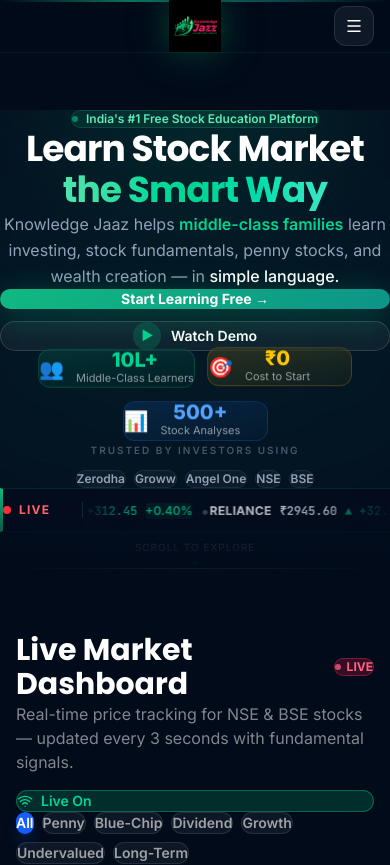
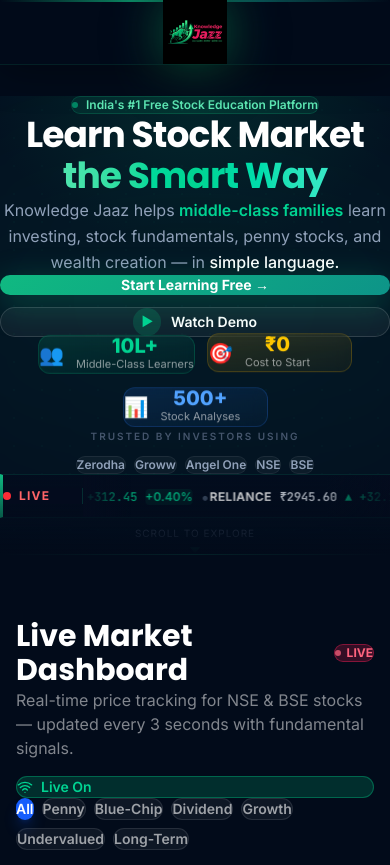
Before and after one commit to vishnuvamsi123/knowledge-jaaz, a Next.js app: page / in a window 390 px wide. Shown: the top 865 px of the page. Built offline with nearby package versions, Linux system fonts and the light colour scheme.

Commit message:
feat: header - logo only, full width centered, removed all nav links and buttons

```diff
--- a/src/components/layout/Header.tsx
+++ b/src/components/layout/Header.tsx
@@ -1,206 +1,51 @@
 'use client';
 
-import React, { useState, useEffect } from 'react';
-import { motion, AnimatePresence } from 'framer-motion';
-import { Menu, X } from 'lucide-react';
-
-const NAV_LINKS = [
-  { label: 'Home',         href: '#home' },
-  { label: 'Learn',        href: '#learn' },
-  { label: 'Markets',      href: '#markets' },
-  { label: 'Stocks',       href: '#stocks' },
-  { label: 'Analyzer',     href: '#analyzer' },
-  { label: 'AI Assistant', href: '#ai-assistant' },
-  { label: 'Community',    href: '#community' },
-];
+import React from 'react';
+import { motion } from 'framer-motion';
 
 const Header: React.FC = () => {
-  const [scrolled,    setScrolled]    = useState(false);
-  const [mobileOpen,  setMobileOpen]  = useState(false);
-  const [activeLink,  setActiveLink]  = useState('#home');
   const basePath = process.env.NEXT_PUBLIC_BASE_PATH || '';
-
-  useEffect(() => {
-    const onScroll = () => setScrolled(window.scrollY > 10);
-    window.addEventListener('scroll', onScroll, { passive: true });
-    return () => window.removeEventListener('scroll', onScroll);
-  }, []);
-
-  useEffect(() => {
-    document.body.style.overflow = mobileOpen ? 'hidden' : '';
-    return () => { document.body.style.overflow = ''; };
-  }, [mobileOpen]);
-
-  const handleNav = (href: string) => {
-    setActiveLink(href);
-    setMobileOpen(false);
-    const el = document.querySelector(href);
-    if (el) el.scrollIntoView({ behavior: 'smooth' });
-  };
 
   return (
     <>
-      {/* ══════════════════════════════════════════════════
-          FIXED HEADER WRAPPER
-          ══════════════════════════════════════════════════ */}
+      {/* ── FIXED HEADER — logo only, full width, centered ── */}
       <header
-        className="fixed top-0 left-0 right-0 z-50 w-full"
+        className="fixed top-0 left-0 right-0 z-50 w-full flex items-center justify-center"
         style={{
-          background: scrolled
-            ? 'rgba(2,11,26,0.97)'
-            : 'rgba(2,11,26,0.85)',
+          background: 'rgba(2,11,26,0.92)',
           backdropFilter: 'blur(20px)',
           WebkitBackdropFilter: 'blur(20px)',
-          borderBottom: '1px solid rgba(16,185,129,0.1)',
-          transition: 'background 0.3s ease, box-shadow 0.3s ease',
-          boxShadow: scrolled ? '0 4px 32px rgba(0,0,0,0.5)' : 'none',
+          borderBottom: '1px solid rgba(16,185,129,0.12)',
+          boxShadow: '0 4px 40px rgba(0,0,0,0.4)',
         }}
       >
-        {/* Top accent line */}
+        {/* Top emerald accent line */}
         <div
-          className="absolute top-0 left-0 w-full h-[2px]"
-          style={{ background: 'linear-gradient(90deg, transparent, rgba(16,185,129,0.6), rgba(20,184,166,0.4), transparent)' }}
+          className="absolute top-0 left-0 w-full h-[2px] pointer-events-none"
+          style={{ background: 'linear-gradient(90deg, transparent, rgba(16,185,129,0.7), rgba(20,184,166,0.4), transparent)' }}
         />
 
-        {/* ── LOGO ROW — centered, full width ── */}
-        <div className="w-full flex items-center justify-center py-3 sm:py-4 relative">
-
-          {/* Logo — large, centered */}
-          <motion.a
-            href="#home"
-            onClick={(e) => { e.preventDefault(); handleNav('#home'); }}
-            initial={{ opacity: 0, y: -10 }}
+        {/* LOGO — full width, centered, big */}
+        <motion.div
+          initial={{ opacity: 0, y: -12 }}
           animate={{ opacity: 1, y: 0 }}
-            transition={{ duration: 0.5 }}
-            className="flex items-center justify-center"
-            whileHover={{ scale: 1.03 }}
+          transition={{ duration: 0.6, ease: [0.4, 0, 0.2, 1] }}
+          className="w-full flex items-center justify-center py-4 sm:py-5 px-4"
         >
           <img
             src={`${basePath}/logo.png`}
             alt="Knowledge Jaaz"
             className="w-auto mx-auto"
             style={{
-                height: 'clamp(52px, 9vw, 88px)',
-                filter: 'drop-shadow(0 0 16px rgba(16,185,129,0.35)) drop-shadow(0 2px 12px rgba(0,0,0,0.6))',
+              height: 'clamp(64px, 12vw, 120px)',
+              filter: 'drop-shadow(0 0 24px rgba(16,185,129,0.45)) drop-shadow(0 4px 16px rgba(0,0,0,0.7))',
             }}
           />
-          </motion.a>
-
-          {/* Mobile hamburger — positioned absolute right */}
-          <button
-            className="absolute right-4 flex md:hidden items-center justify-center w-10 h-10 rounded-xl text-white"
-            style={{ background: 'rgba(255,255,255,0.06)', border: '1px solid rgba(255,255,255,0.1)' }}
-            onClick={() => setMobileOpen(o => !o)}
-            aria-label="Toggle menu"
-          >
-            {mobileOpen ? <X size={18} /> : <Menu size={18} />}
-          </button>
-        </div>
-
-        {/* ── NAV ROW — desktop only ── */}
-        <nav className="hidden md:flex items-center justify-center gap-1 pb-2.5 px-6">
-          {NAV_LINKS.map((link, i) => (
-            <motion.a
-              key={link.label}
-              href={link.href}
-              onClick={(e) => { e.preventDefault(); handleNav(link.href); }}
-              initial={{ opacity: 0, y: -8 }}
-              animate={{ opacity: 1, y: 0 }}
-              transition={{ duration: 0.35, delay: 0.05 * i }}
-              className="relative px-4 py-1.5 rounded-lg text-sm font-medium transition-colors duration-200"
-              style={{ color: activeLink === link.href ? '#34d399' : 'rgba(255,255,255,0.6)' }}
-              whileHover={{ color: '#34d399' }}
-            >
-              {link.label}
-              {/* Active underline dot */}
-              {activeLink === link.href && (
-                <motion.span
-                  layoutId="nav-dot"
-                  className="absolute bottom-0 left-1/2 -translate-x-1/2 w-1 h-1 rounded-full bg-emerald-400"
-                />
-              )}
-            </motion.a>
-          ))}
-
-          {/* Start Learning CTA */}
-          <motion.a
-            href="#learn"
-            onClick={(e) => { e.preventDefault(); handleNav('#learn'); }}
-            initial={{ opacity: 0 }}
-            animate={{ opacity: 1 }}
-            transition={{ duration: 0.4, delay: 0.4 }}
-            whileHover={{ scale: 1.05, y: -1 }}
-            whileTap={{ scale: 0.97 }}
-            className="ml-4 px-5 py-2 rounded-xl text-sm font-bold text-white"
-            style={{
-              background: 'linear-gradient(135deg, #10b981, #0d9488)',
-              boxShadow: '0 4px 16px rgba(16,185,129,0.3)',
-            }}
-          >
-            Start Learning →
-          </motion.a>
-        </nav>
+        </motion.div>
       </header>
 
-      {/* ── MOBILE MENU ── */}
-      <AnimatePresence>
-        {mobileOpen && (
-          <>
-            {/* Backdrop */}
-            <motion.div
-              key="backdrop"
-              initial={{ opacity: 0 }}
-              animate={{ opacity: 1 }}
-              exit={{ opacity: 0 }}
-              transition={{ duration: 0.2 }}
-              className="fixed inset-0 z-40 bg-black/60 backdrop-blur-sm"
-              onClick={() => setMobileOpen(false)}
-            />
-
-            {/* Slide-down panel */}
-            <motion.nav
-              key="mobile-nav"
-              initial={{ y: -20, opacity: 0 }}
-              animate={{ y: 0, opacity: 1 }}
-              exit={{ y: -20, opacity: 0 }}
-              transition={{ duration: 0.25 }}
-              className="fixed left-0 right-0 z-50 flex flex-col gap-1 p-4"
-              style={{
-                top: 'var(--header-height, 130px)',
-                background: 'rgba(2,11,26,0.97)',
-                backdropFilter: 'blur(24px)',
-                borderBottom: '1px solid rgba(16,185,129,0.12)',
-              }}
-            >
-              {NAV_LINKS.map((link) => (
-                <button
-                  key={link.label}
-                  onClick={() => handleNav(link.href)}
-                  className="flex items-center w-full px-4 py-3 rounded-xl text-left text-sm font-medium transition-all duration-200"
-                  style={{
-                    color: activeLink === link.href ? '#34d399' : 'rgba(255,255,255,0.7)',
-                    background: activeLink === link.href ? 'rgba(16,185,129,0.08)' : 'transparent',
-                    border: `1px solid ${activeLink === link.href ? 'rgba(16,185,129,0.15)' : 'transparent'}`,
-                  }}
-                >
-                  {link.label}
-                </button>
-              ))}
-
-              <button
-                onClick={() => handleNav('#learn')}
-                className="mt-3 w-full py-3.5 rounded-xl text-sm font-bold text-white text-center"
-                style={{ background: 'linear-gradient(135deg, #10b981, #0d9488)' }}
-              >
-                Start Learning Free →
-              </button>
-            </motion.nav>
-          </>
-        )}
-      </AnimatePresence>
-
-      {/* Spacer so page content doesn't go under fixed header */}
-      <div style={{ height: 'clamp(110px, 16vw, 158px)' }} />
+      {/* Spacer to push page content below the fixed header */}
+      <div style={{ height: 'clamp(96px, 16vw, 160px)' }} />
     </>
   );
 };
```
Lines whose indentation alone changed are shown as unchanged.
